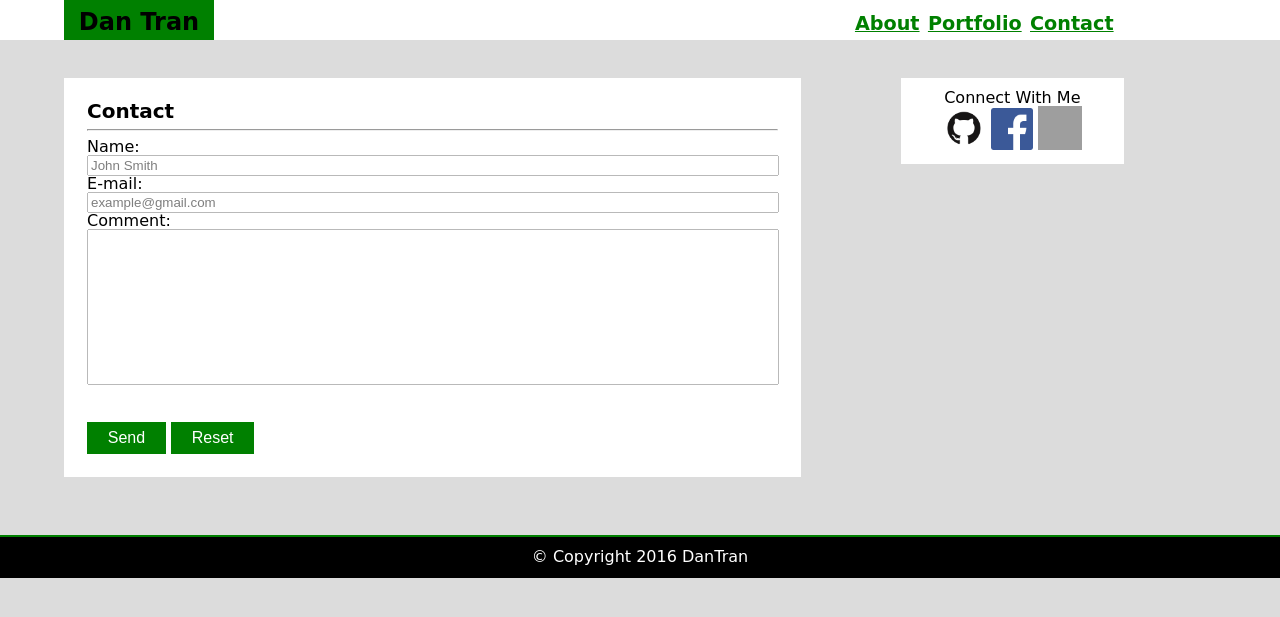
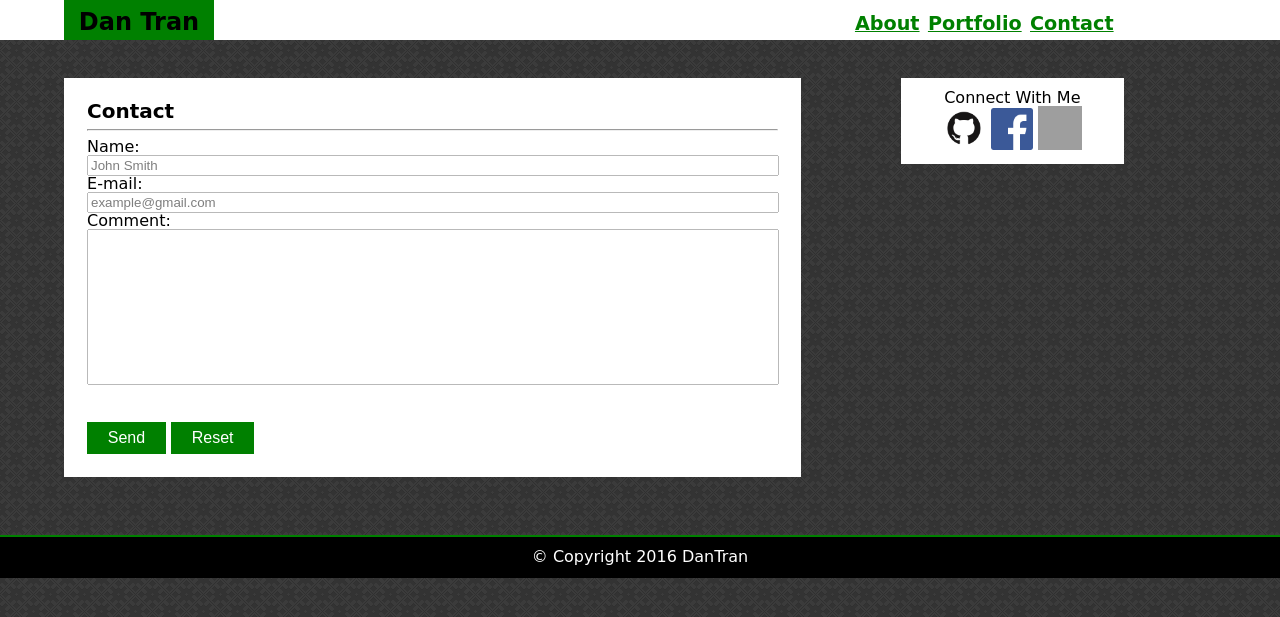
Before and after one commit to DanDaManTran/heroku-demo, a PHP site: page /contact.html in a window 1280 px wide. Shown: the top 617 px of the page. Run offline with PHP 8.4, Linux system fonts and the light colour scheme; grey boxes are pictures that could not be loaded.

Commit message:
image added

```diff
--- a/assets/css/style.css
+++ b/assets/css/style.css
@@ -3,6 +3,7 @@ body{
 	padding: 0;
 	background-color: #DCDCDC;
 	font-family: "Comic Sans MS", times, sans-serif;
+	background-image:  url("../images/backGround.png");
 }
 
 a{
```
Also changed, not shown: assets/images/backGround.png (added).
